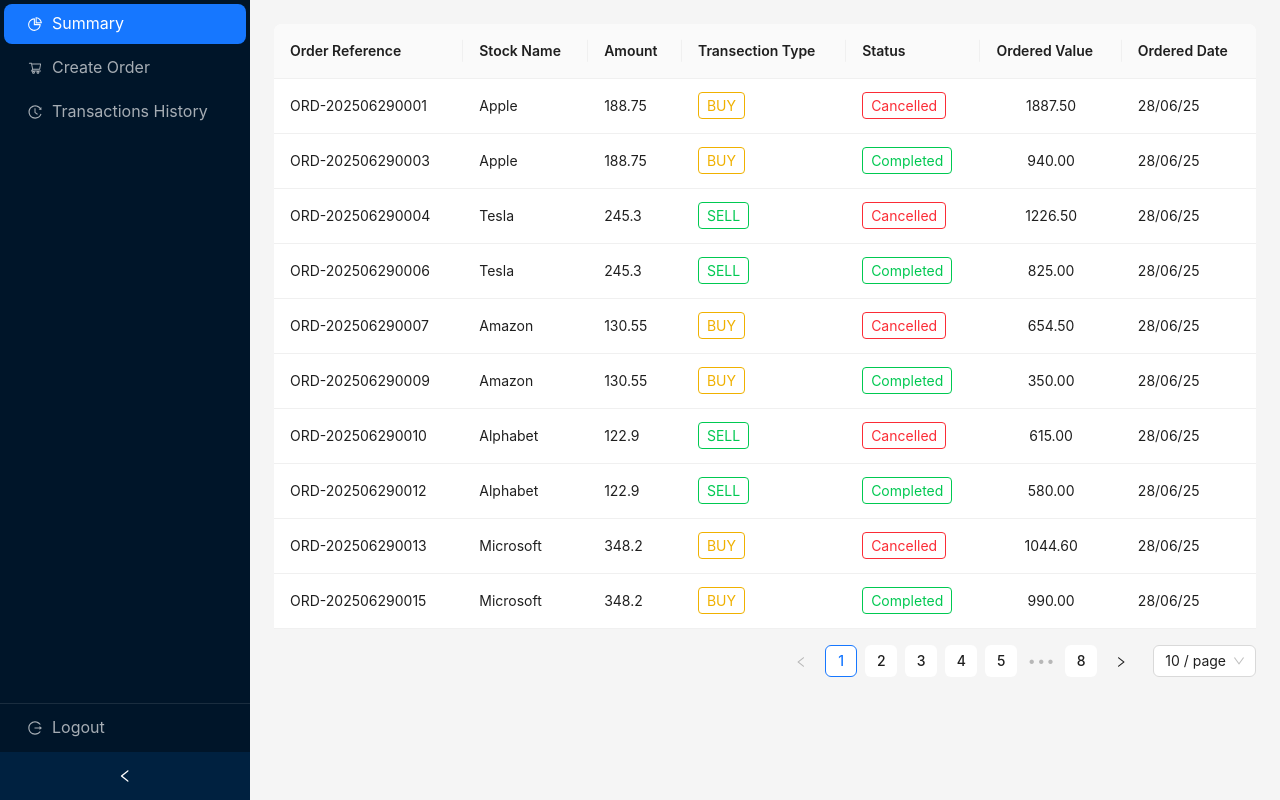
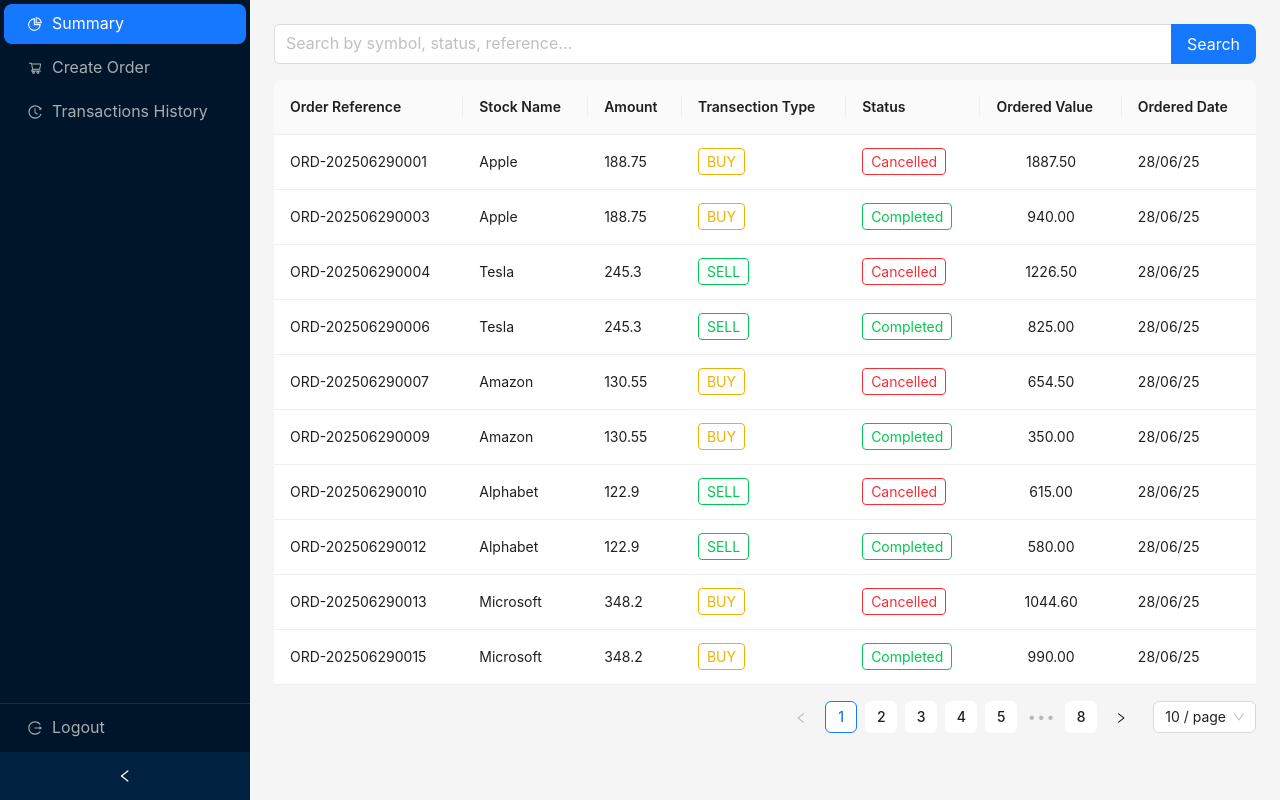
Before and after one commit to riyazkhan21295/hcl-tech-portfolio-management-system, a React (Vite) app: page /transactions-history in a window 1280 px wide. Built offline with nearby package versions, Linux system fonts and the light colour scheme; sample sign-in values are in the browser's storage.

Commit message:
fix: cleanup

```diff
--- a/src/hooks/useTransectionHistory.ts
+++ b/src/hooks/useTransectionHistory.ts
@@ -25,8 +25,21 @@ const useTransectionHistory = () => {
     });
   }
 
+  const mergedData = mergeOrdersWithStockDetails(OrderDetails, SecurityDetails);
+
+  function searchTransactions(query: string) {
+    const lowerQuery = query.toLowerCase();
+
+    return mergedData.filter((item) =>
+      [item.symbol, item.transaction_type, item.order_status, item.order_ref_no]
+        .filter(Boolean)
+        .some((field) => field!.toLowerCase().includes(lowerQuery))
+    );
+  }
+
   return {
-    transectionData: mergeOrdersWithStockDetails(OrderDetails, SecurityDetails),
+    transectionData: mergedData,
+    searchTransactions,
   };
 };
 
--- a/src/screens/transection-history.tsx
+++ b/src/screens/transection-history.tsx
@@ -2,12 +2,38 @@ import { Table } from 'antd';
 import useTransectionHistory from '../hooks/useTransectionHistory';
 import { formatDateToDMY } from '../library/helper';
 import { OrderStatus, TransectionStatus } from '../library/enum';
+import Search from 'antd/es/input/Search';
+import { useState } from 'react';
 
 const TransectionHistory = () => {
-  const { transectionData } = useTransectionHistory();
+  const { transectionData, searchTransactions } = useTransectionHistory();
+  const [query, setQuery] = useState('');
+  const [filteredData, setFilteredData] = useState(transectionData);
+
+  const handleSearch = (value: string) => {
+    setQuery(value);
+    if (!value) {
+      setFilteredData(transectionData);
+    } else {
+      const results = searchTransactions(value);
+      setFilteredData(results);
+    }
+  };
 
   return (
-    <Table dataSource={transectionData} columns={getColumnData()} rowKey="id" />
+    <>
+      <div className="mb-4">
+        <Search
+          placeholder="Search by symbol, status, reference..."
+          allowClear
+          enterButton="Search"
+          size="large"
+          onSearch={handleSearch}
+          onChange={(e) => handleSearch(e.target.value)}
+        />
+      </div>
+      <Table dataSource={filteredData} columns={getColumnData()} rowKey="id" />
+    </>
   );
 };
 
```
Also changed, not shown: src/types/transection-history.ts (deleted).
